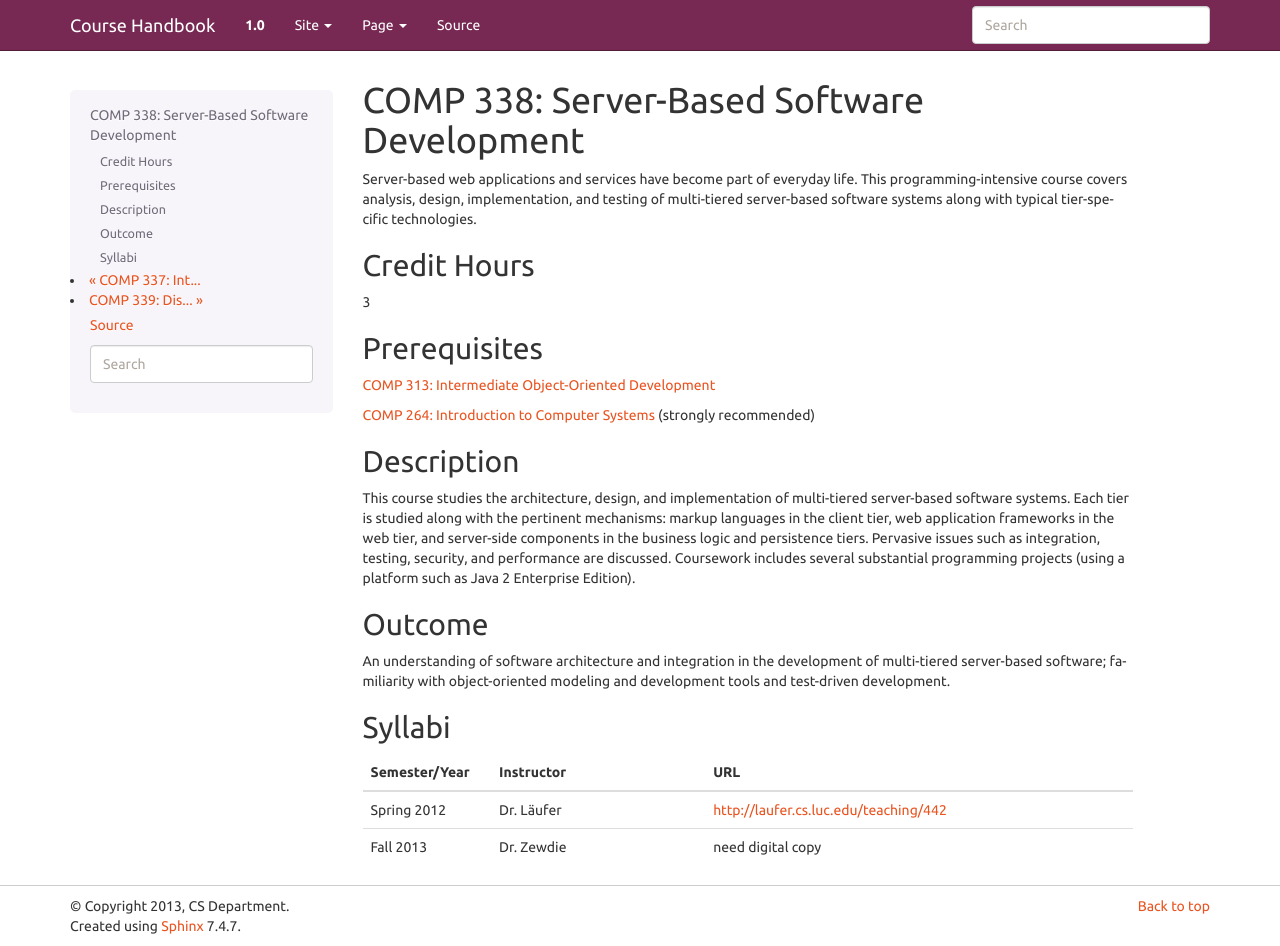
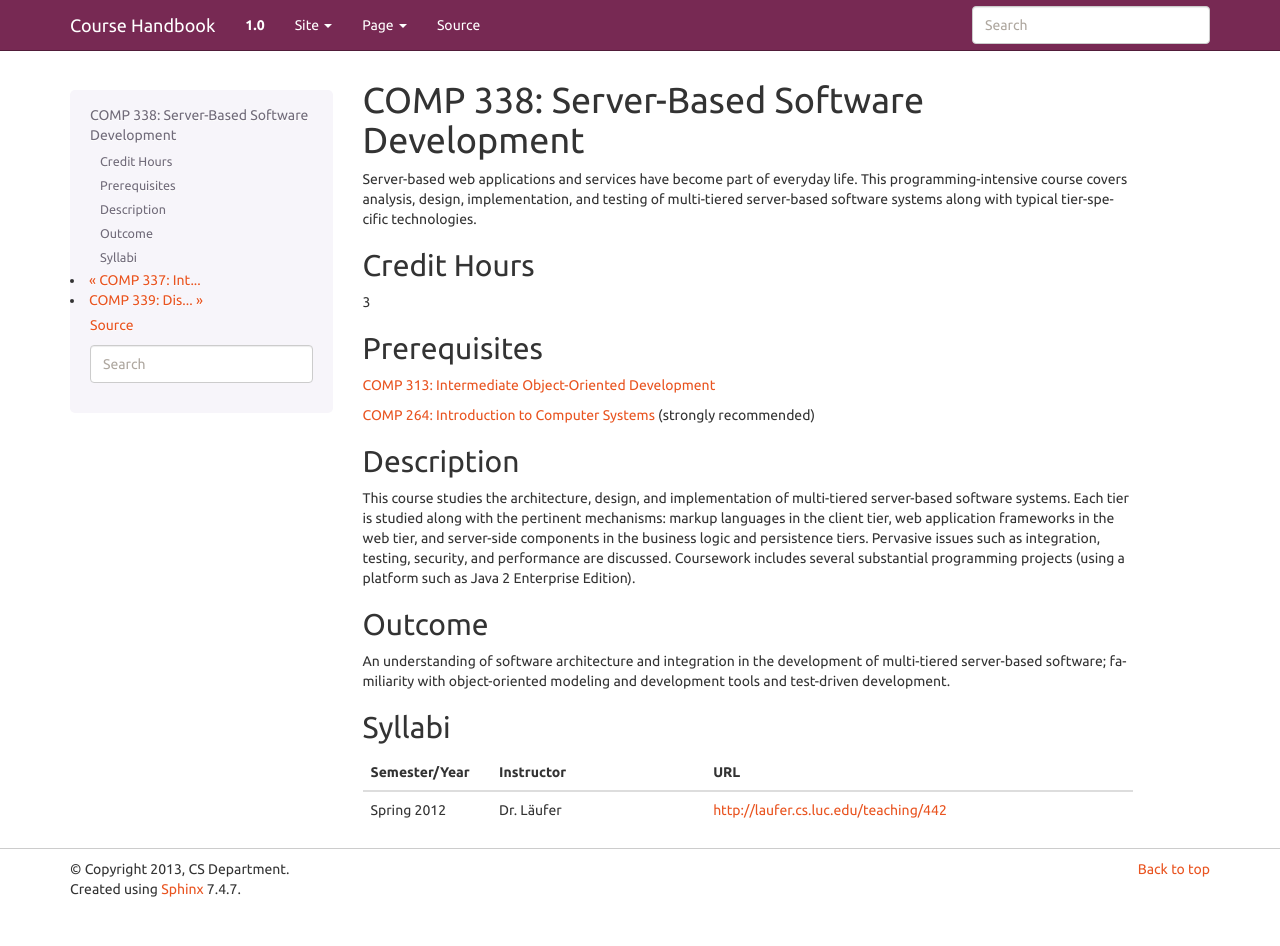
Before and after one commit to kyang5/coursedescriptions, a Sphinx documentation site: the page built from source/comp338.rst, in a window 1280 px wide and 946 px high. Built offline with Sphinx 7.4.7, drawn with Linux system fonts in a browser that asks for light colours.

Commit message:
Updated syllabus info for COMP 338

```diff
--- a/source/comp338.rst
+++ b/source/comp338.rst
@@ -44,4 +44,3 @@ Syllabi
    	:widths: 15, 25, 50
 
 	"Spring 2012", "Dr. Läufer", "http://laufer.cs.luc.edu/teaching/442"
-        "Fall 2013", "Dr. Zewdie", "need digital copy"
```
